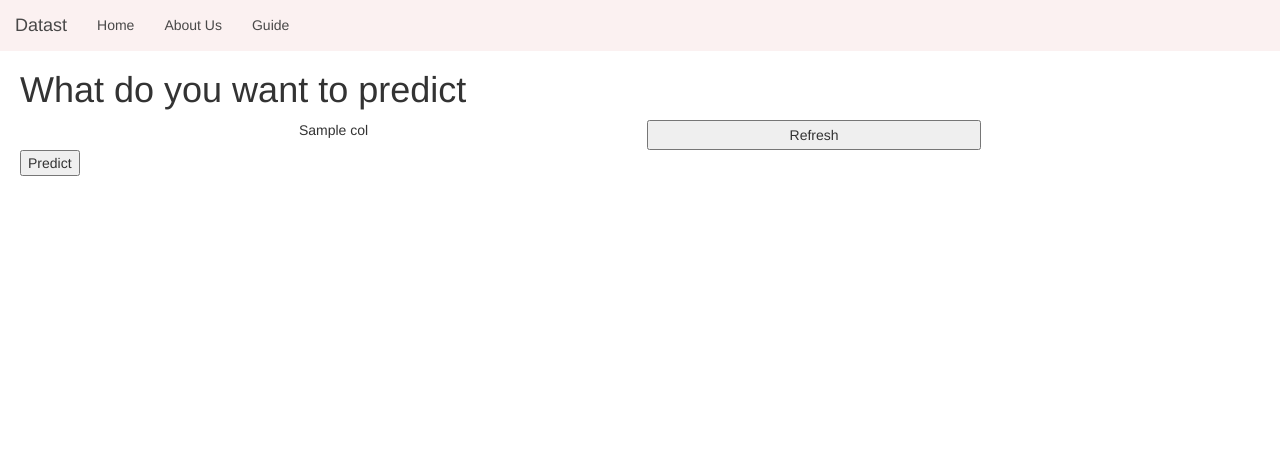
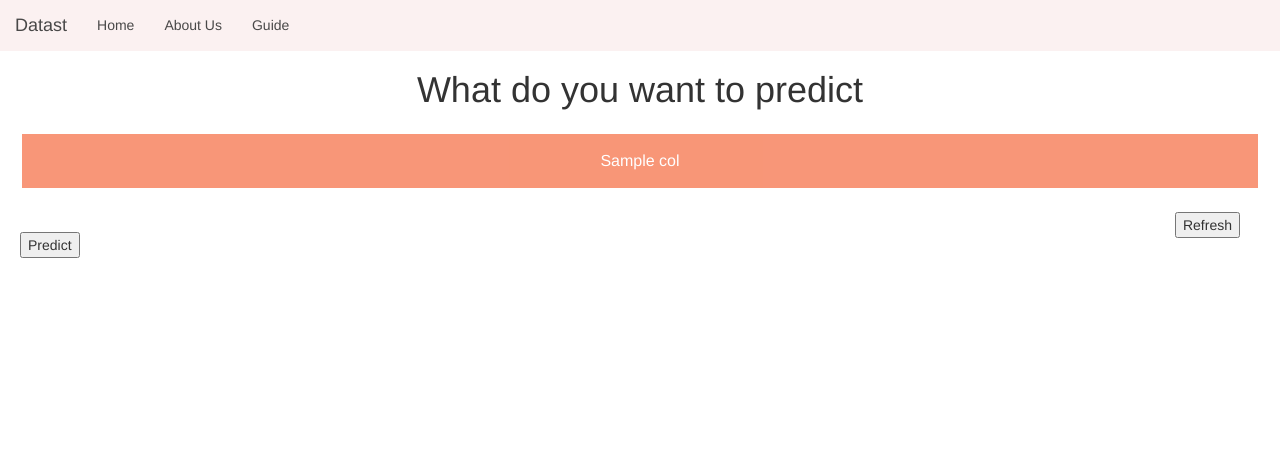
Before and after one commit to worldtaboonpong/datast, a Flask app: template templates/predict.html in a window 1280 px wide. Shown: the top 457 px of the page. Run offline with Flask 2, Linux system fonts and the light colour scheme; the template is opened without the code that fills it: most values are stand-ins (such as "Sample title", 1, 10 or a date in 2020); parts of the project's set-up code (start-up, migrations or seed data) failed here and were passed over; some libraries are stand-ins or nearby versions.

Commit message:
adjust style for predict.html

```diff
--- a/app.py
+++ b/app.py
@@ -128,8 +128,8 @@ def showOutput():
         if col != target_column:
             col_val_selector[col] = request.form.get("selector-for-"+col)
     # print(col_val_selector)
-    DecisionTree = DecisionTree()
-    answer = DecisionTree.showAnswer(df_after_clean,col_val_selector)
+    x = DecisionTree()
+    answer = x.getanswer(df_after_clean,col_val_selector)
 
     return render_template('predict-answer.html', target_column=target_column, answer=answer)
 
--- a/decisiontree/decisiontree.py
+++ b/decisiontree/decisiontree.py
@@ -83,14 +83,9 @@ def cleanDataframe(dfToClean):
         return
     return cleandf
 
-#Df=pd.read_csv(str(input("File : ")))
-#Dict={}
-#Dict['temp']='hot'
-#Dict['humidity']='high'
-#Dict['windy']=False
-#Dict['play']='yes'
-df = pd.read_excel('MRTuser.xlsx')
-df_after_clean = cleanDataframe(df)
-dict = {'จำนวนผู้โดยสารรวม': 'ช่วง 1231255 ถึง 1429320', 'จำนวนผู้โดยสารเฉลี่ยรายวัน': 'ช่วง 46300 ถึง 52632', 'จำนวนผู้โดยสารเฉลี่ยรายวันธรรมดา': 'ช่วง 40333 ถึง 47777', 'จำนวนผู้โดยสารเฉลี่ยรายวันหยุด': 'ช่วง 11956 ถึง 17115'}
-DecisionTree = DecisionTree()
-print(DecisionTree.getanswer(df_after_clean,dict))
+
+# df = pd.read_excel('MRTuser.xlsx')
+# df_after_clean = cleanDataframe(df)
+# dict = {'จำนวนผู้โดยสารรวม': 'ช่วง 1231255 ถึง 1429320', 'จำนวนผู้โดยสารเฉลี่ยรายวัน': 'ช่วง 46300 ถึง 52632', 'จำนวนผู้โดยสารเฉลี่ยรายวันธรรมดา': 'ช่วง 40333 ถึง 47777', 'จำนวนผู้โดยสารเฉลี่ยรายวันหยุด': 'ช่วง 11956 ถึง 17115'}
+# DecisionTree = DecisionTree()
+# print(DecisionTree.getanswer(df_after_clean,dict))
--- a/static/style.css
+++ b/static/style.css
@@ -382,12 +382,49 @@
 .predict-body{
   margin-left: 20px;
   padding-top: 20px;
+  margin-right: 20px;
 }
 
 .select-target-column-container{
   display: grid;
   grid-auto-flow: column;
-  grid-column-gap: 10px
+  grid-column-gap: 10px;
+  margin-top: 20px;
+  margin-bottom: 20px;
+
+}
+
+.predict-header{
+  text-align: center;
+}
+
+.selecter-header{
+  text-align: center;
+  margin-bottom: 20px;
+}
+
+.selecter-body{
+  display: grid;
+  grid-auto-flow: column;
+  grid-column-gap: 10px;
+  margin-top: 20px;
+  margin-bottom: 20px;
+}
+
+.selected-target-column{
+  background-color: #f4511e;
+  color: white;
+  padding: 16px 16px;
+  text-align: center;
+  font-size: 16px;
+  margin: 4px 2px;
+  opacity: 0.6;
+  transition: 0.3s;
+}
+
+.selected-target-column-hover:hover{
+  cursor: pointer;
+  opacity: 1;
 }
 
 .refresh-button{
--- a/templates/predict.html
+++ b/templates/predict.html
@@ -11,38 +11,49 @@ content %}
       var target_col_setter = document.getElementById("target_column")
       target_col_setter.value = col
       var selected_col = document.getElementById(col)
+      var ancestor = document.getElementById('all-target-column')
+      console.log(ancestor)
+      var descendents = ancestor.getElementsByTagName('*')
+      console.log(descendents)
+      for (let i = 0; i<descendents.length; i++){
+        if (descendents[i].id != col){
+          var non_selected_target = document.getElementById(descendents[i].id)
+          non_selected_target.onclick = null
+          non_selected_target.style.background = 'grey'
+        }
+      }
+
     }
     function refresh() {
       window.location.reload();
     }
   </script>
   <body class="predict-body">
-    <div>
+    <div class="predict-header">
       <h1>What do you want to predict</h1>
     </div>
     <form action="/showoutput" method="POST">
-      <div class="select-target-column-container" >
-        <p >
+      <div id="all-target-column" class="select-target-column-container" >
           {% for col,val in columns_values.items() %}
-          <p class="selected-target-column" id="{{col}}" onclick="showSelection(this.id)">
+          <p class="selected-target-column selected-target-column-hover" id="{{col}}" onclick="showSelection(this.id)">
             {{col}}
           </p>
           {% endfor %}
-          <button class="refresh-button" id="buton" onclick="refresh()" type="button">Refresh</button>
-        </p>
       </div>
       <div>
-
-        <!-- test how to send selector to python flask -->
-        <!-- <select id="selector" name="selector">
-          <option id="1">test1</option>
-          <option id="2">test2</option>
-          <option id="3">test3</option>
-        </select> -->
+          <button class="refresh-button" id="buton" onclick="refresh()" type="button">Refresh</button>
+      </div>
+      <div class="selecter-body">
         <input type="hidden" name="target_column" id="target_column" name="target_column" value="">
 
         <div id="selector" style="display: none">
+          <div class="selecter-header">
+            <h1>
+              Select value
+            </h1>
+          </div>
           {% for col,val in columns_values.items() %}
+          <div>
             <label for="selector-for-{{col}}" id="{{col}}-for-select">{{col}}
               <select id="selector-for-{{col}}" name="selector-for-{{col}}">
                 {% for v in val %}
@@ -50,6 +61,7 @@ content %}
                 {% endfor %}
               </select>
             </label>
+          </div>
           {% endfor %}
         </div>
       </div>
```
Also changed, not shown: templates/predict-answer.html (+11 -0 lines), 2 other files. Lines whose indentation alone changed are shown as unchanged.
